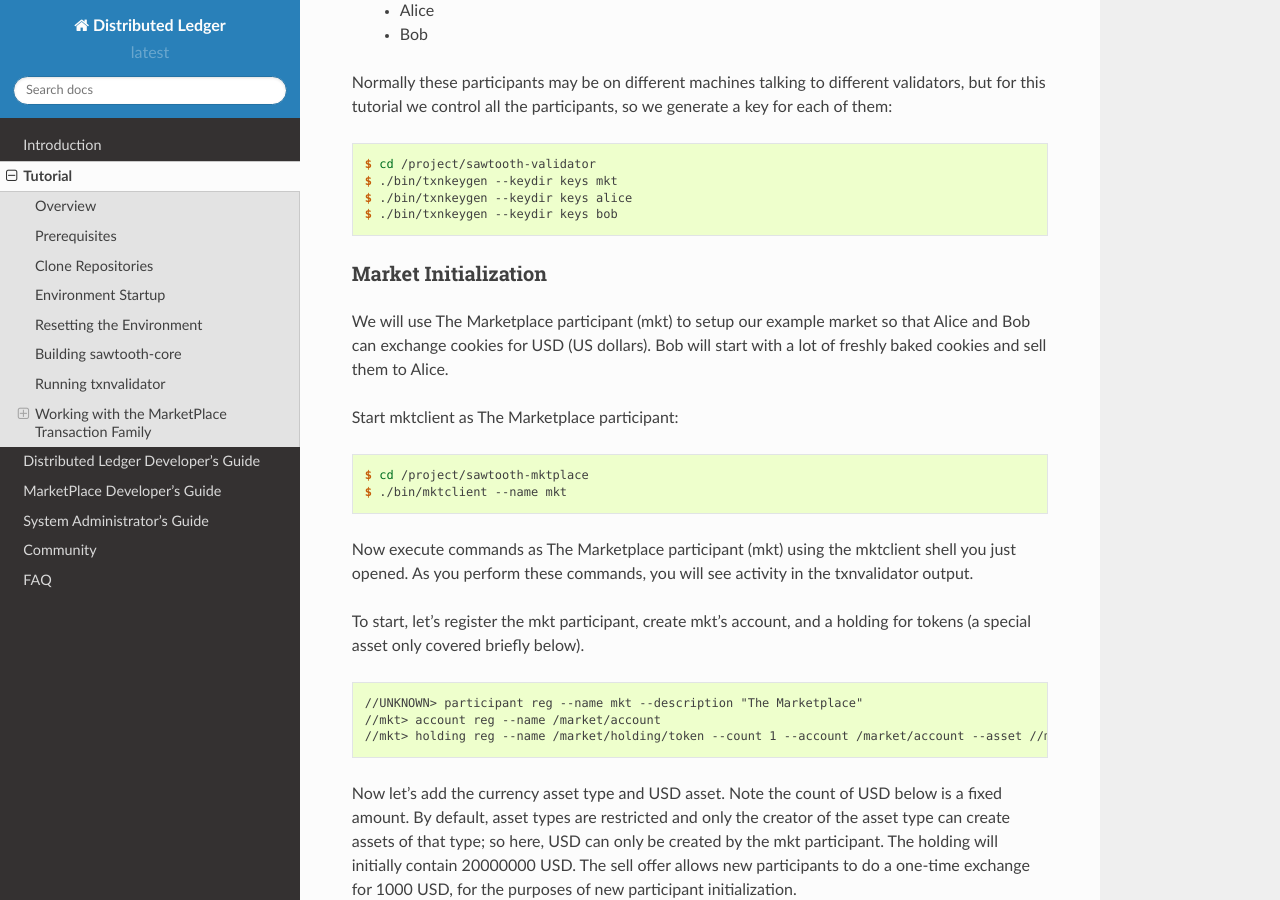
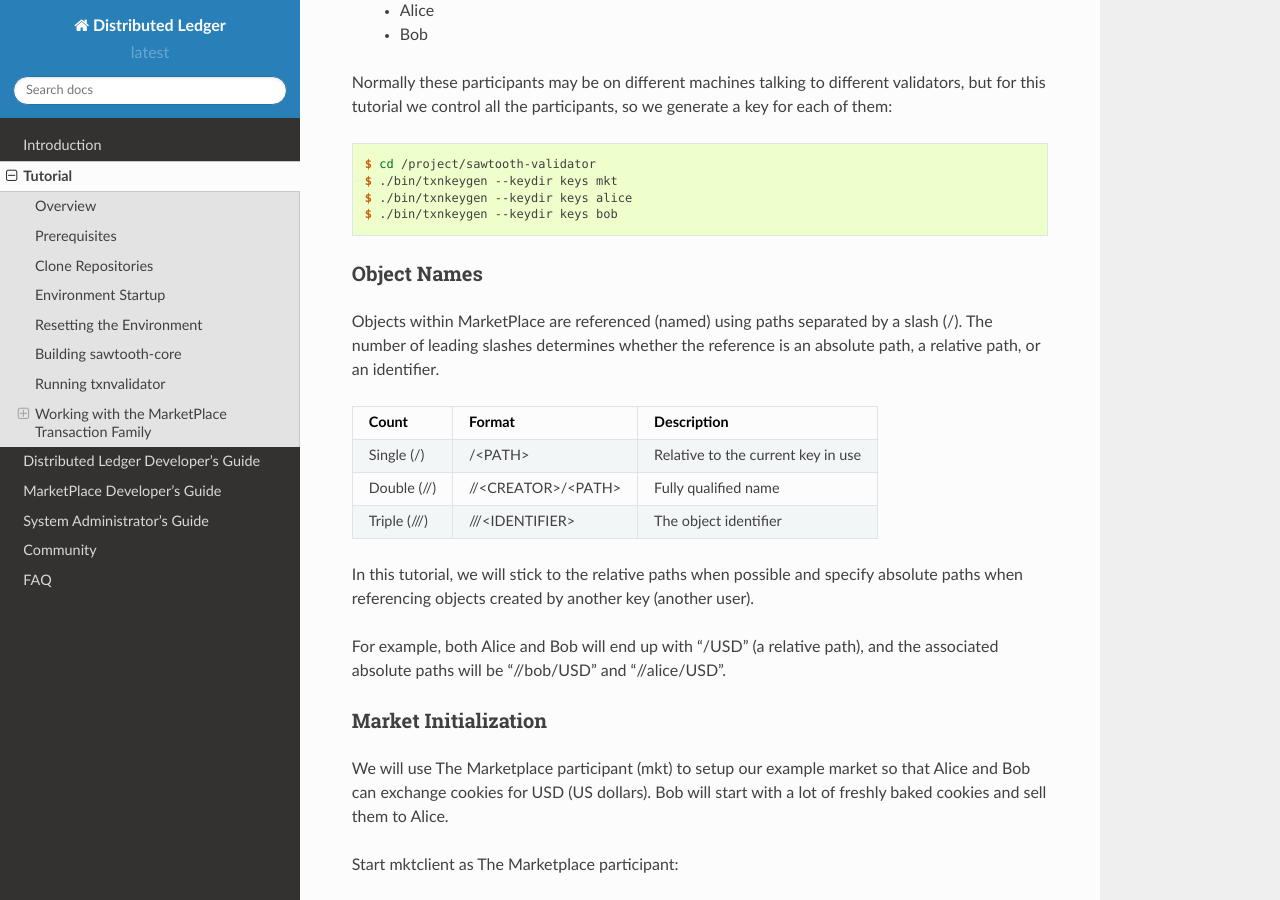
Before and after one commit to hyperledger-archives/sawtooth-core, a Sphinx documentation site: the page built from source/tutorial.rst, in a window 1280 px wide and 900 px high, scrolled down 4159 px. Built offline with Sphinx 7.4.7 and the Read the Docs theme 2.0.0, drawn with Linux system fonts in a browser that asks for light colours; pages that are not in the unit, such as notebooks, are missing from menus.

Commit message:
Describe object paths/names in tutorial
This adds a section to the tutorial which attempts to explain
object paths, which is important since we use both relative and
absolute paths in the tutorial.

```diff
--- a/source/tutorial.rst
+++ b/source/tutorial.rst
@@ -224,6 +224,27 @@ generate a key for each of them:
    $ ./bin/txnkeygen --keydir keys alice
    $ ./bin/txnkeygen --keydir keys bob
 
+Object Names
+------------
+
+Objects within MarketPlace are referenced (named) using paths separated by a
+slash (/).  The number of leading slashes determines whether the reference
+is an absolute path, a relative path, or an identifier.
+
+============ =================== =============================================
+Count        Format              Description
+============ =================== =============================================
+Single (/)   /<PATH>             Relative to the current key in use
+Double (//)  //<CREATOR>/<PATH>  Fully qualified name
+Triple (///) ///<IDENTIFIER>     The object identifier
+============ =================== =============================================
+
+In this tutorial, we will stick to the relative paths when possible and specify
+absolute paths when referencing objects created by another key (another user).
+
+For example, both Alice and Bob will end up with "/USD" (a relative path), and
+the associated absolute paths will be "//bob/USD" and "//alice/USD".
+
 Market Initialization
 ---------------------
 
```
